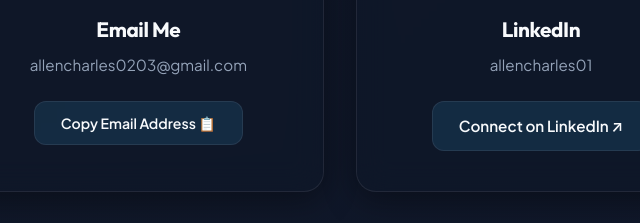
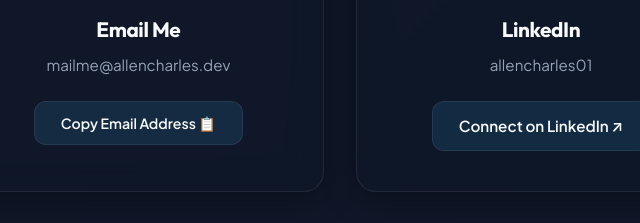
Before and after one commit to Allencharles01/allencharles.dev, a website: page index.html in a window 1280 px wide. Shown: the part 4923-5146 px from the top of the page, 99-739 px from the left. Drawn offline with Linux system fonts and the light colour scheme; animation ran at ten frames a second.

Commit message:
Update contact email address to mailme@allencharles.dev

```diff
--- a/index.html
+++ b/index.html
@@ -572,8 +572,8 @@
         <div class="glass-box contact-card">
           <div class="contact-icon">📧</div>
           <h3>Email Me</h3>
-          <p class="contact-val">allencharles0203@gmail.com</p>
-          <button class="btn btn-secondary copy-btn" id="copy-email-btn" data-email="allencharles0203@gmail.com">
+          <p class="contact-val">mailme@allencharles.dev</p>
+          <button class="btn btn-secondary copy-btn" id="copy-email-btn" data-email="mailme@allencharles.dev">
             Copy Email Address 📋
           </button>
         </div>
```
